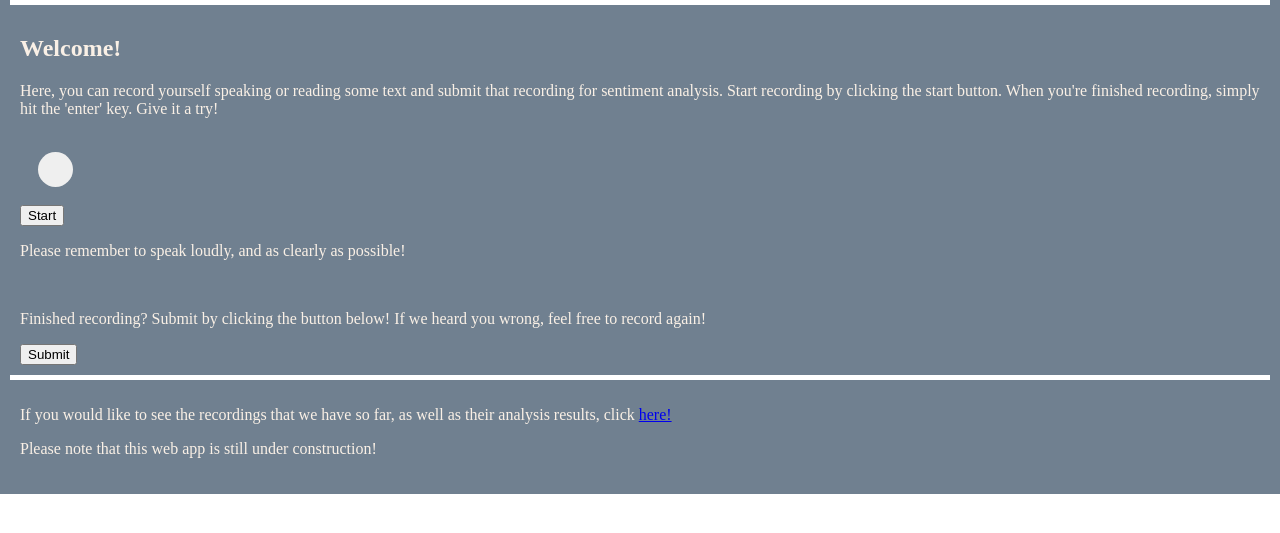
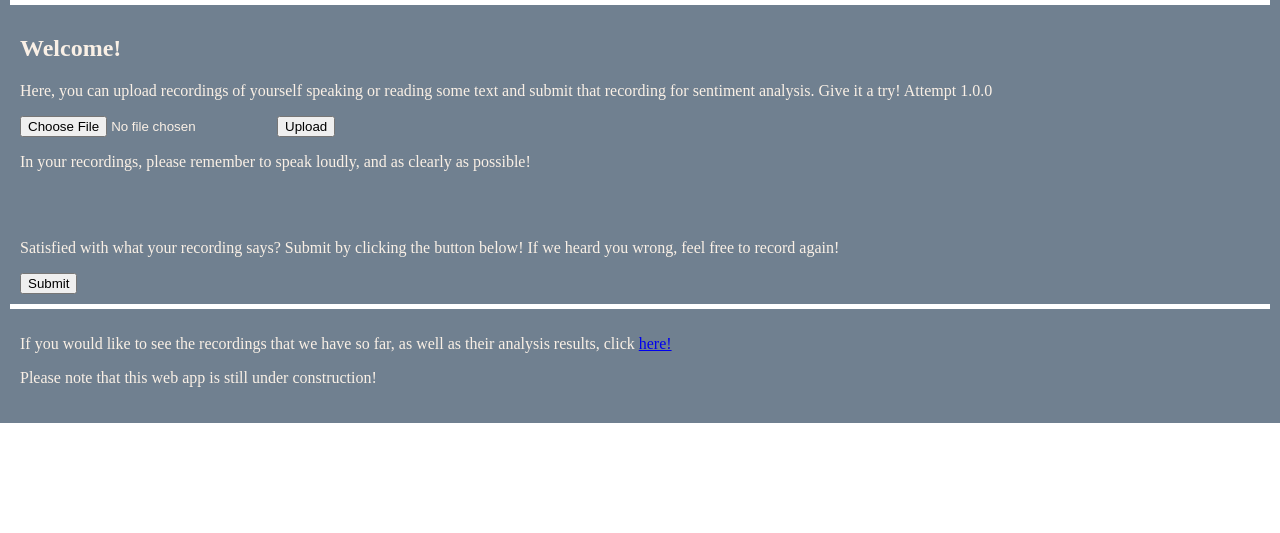
Before and after one commit to software-students-fall2022/containerized-app-exercise-team5, a Flask app: page / in a window 1280 px wide. Shown: the part 110-643 px from the top of the page. Run offline with Flask 2, Linux system fonts and the light colour scheme.

Commit message:
adjusted for new upload function

```diff
--- a/machine-learning-client/templates/record.html
+++ b/machine-learning-client/templates/record.html
@@ -3,16 +3,17 @@
 {% block container %}
 <h2>Welcome!</h2>
 <p>
-    Here, you can record yourself speaking or reading some text and submit that recording for sentiment analysis. Start
-    recording by clicking the start button. When you're finished recording, simply hit the 'enter' key. Give it a try!
+    Here, you can upload recordings of yourself speaking or reading some text and submit that recording for sentiment
+    analysis. Give it a try! Attempt 1.0.0
 </p>
-<button id="recButton"></button>
-<form action="{{ url_for('recording')}}" id="start">
-    <input type="submit" value="Start" />
+<form method="POST" action="{{ url_for('recorded')}}" enctype="multipart/form-data">
+    <input type="file" id="frecording" name="frecording" accept=".wav,.mp3,audio/*">
+    <input type="submit" value="Upload" />
 </form>
 <p>
-    Please remember to speak loudly, and as clearly as possible!
+    In your recordings, please remember to speak loudly, and as clearly as possible!
 </p>
+</br>
 {% if speechText %}
 <p>
     It looks like you recorded something! Did you say: {{ speechText }}?
@@ -20,12 +21,10 @@
 {% endif %}
 </br>
 <p>
-    Finished recording? Submit by clicking the button below! If we heard you wrong, feel free to record again!
+    Satisfied with what your recording says? Submit by clicking the button below! If we heard you wrong, feel free to
+    record again!
 </p>
 <form method="POST" action="{{ url_for('submit_record', recording=speechText)}}">
     <input type="submit" name="create-btn" value="Submit" />
 </form>
-<!-- <form action="{{ url_for('submit_record', recording=speechText)}}">
-    <input type="submit" value="Submit" />
-</form> -->
 {% endblock %}
```
